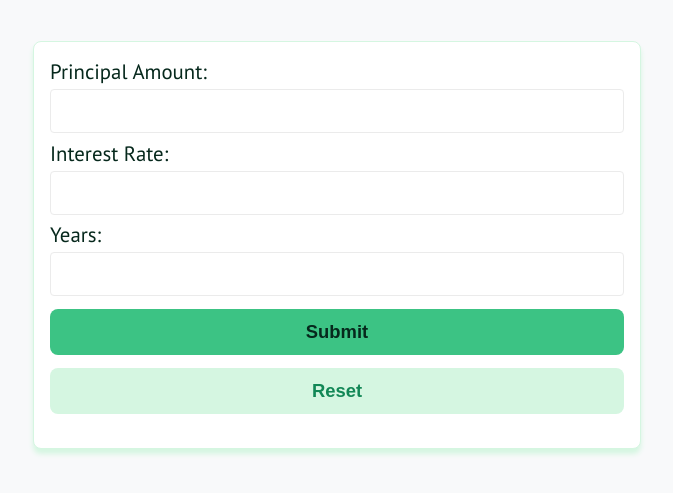
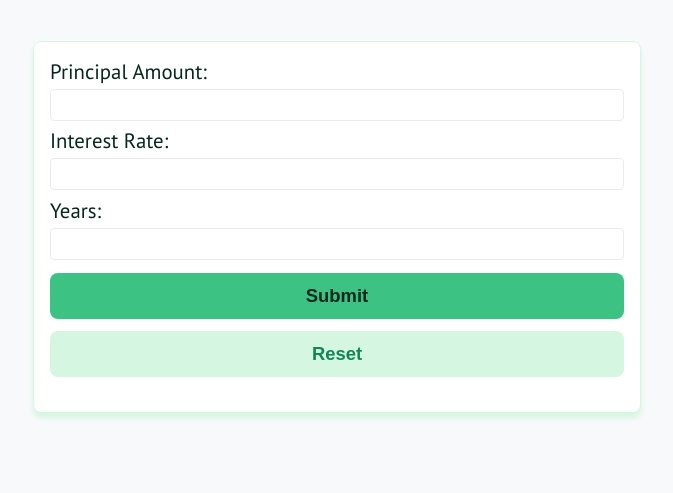
Before and after one commit to slyde619/interest-calculator, a plain HTML site: page index.html in a window 1280 px wide. Shown: the part 77-570 px from the top of the page, without its empty margins (303-976 px from the left). Drawn offline with Linux system fonts and the light colour scheme.

Commit message:
fix: input styles

```diff
--- a/style.css
+++ b/style.css
@@ -68,10 +68,13 @@ input{
     border: var(--border);
     width: 100%;
     padding-inline: .45rem 1rem;
-    padding-block: .85rem;
+    padding-block: .25rem;
     outline: none;
     border-radius: .25rem;
     background-color: transparent;
+    font-size: 1.15rem;
+    font-weight: 500;
+    color: var(--green-800);
 }
 
 input:focus{
```
